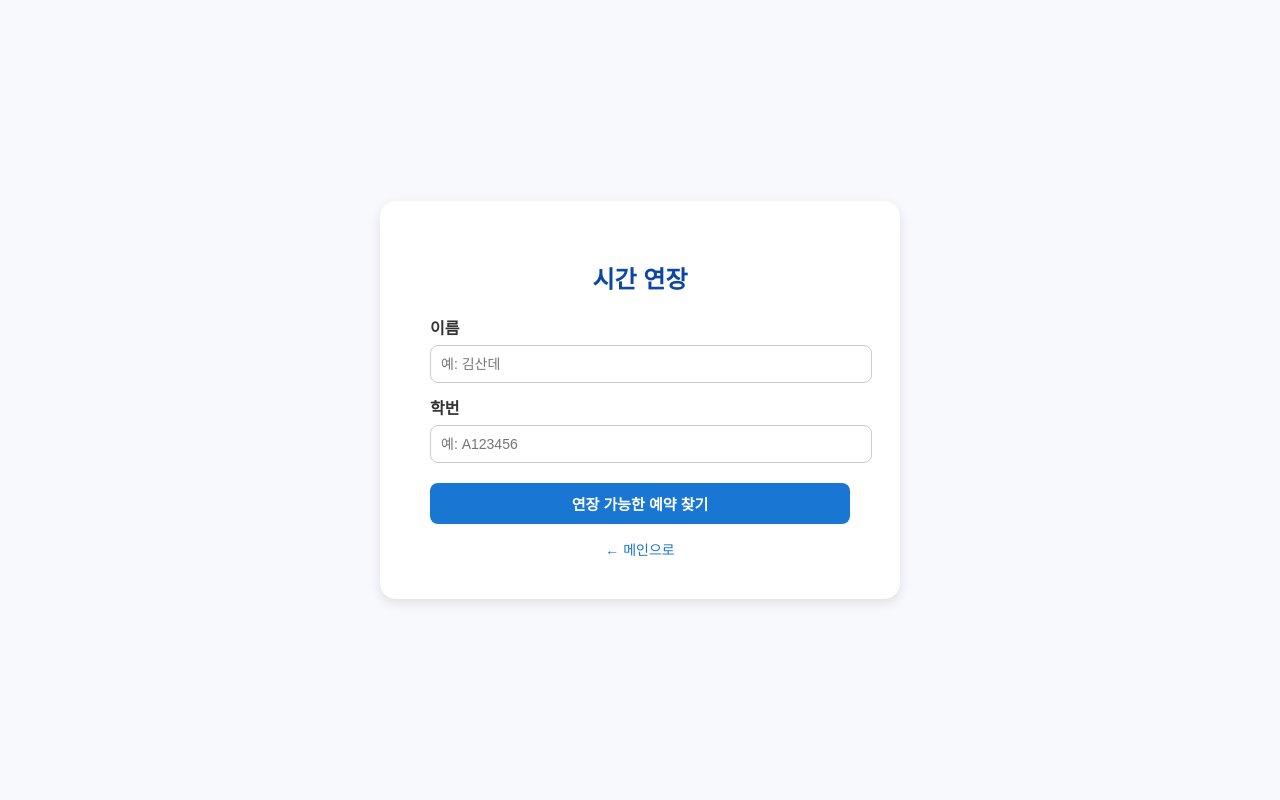
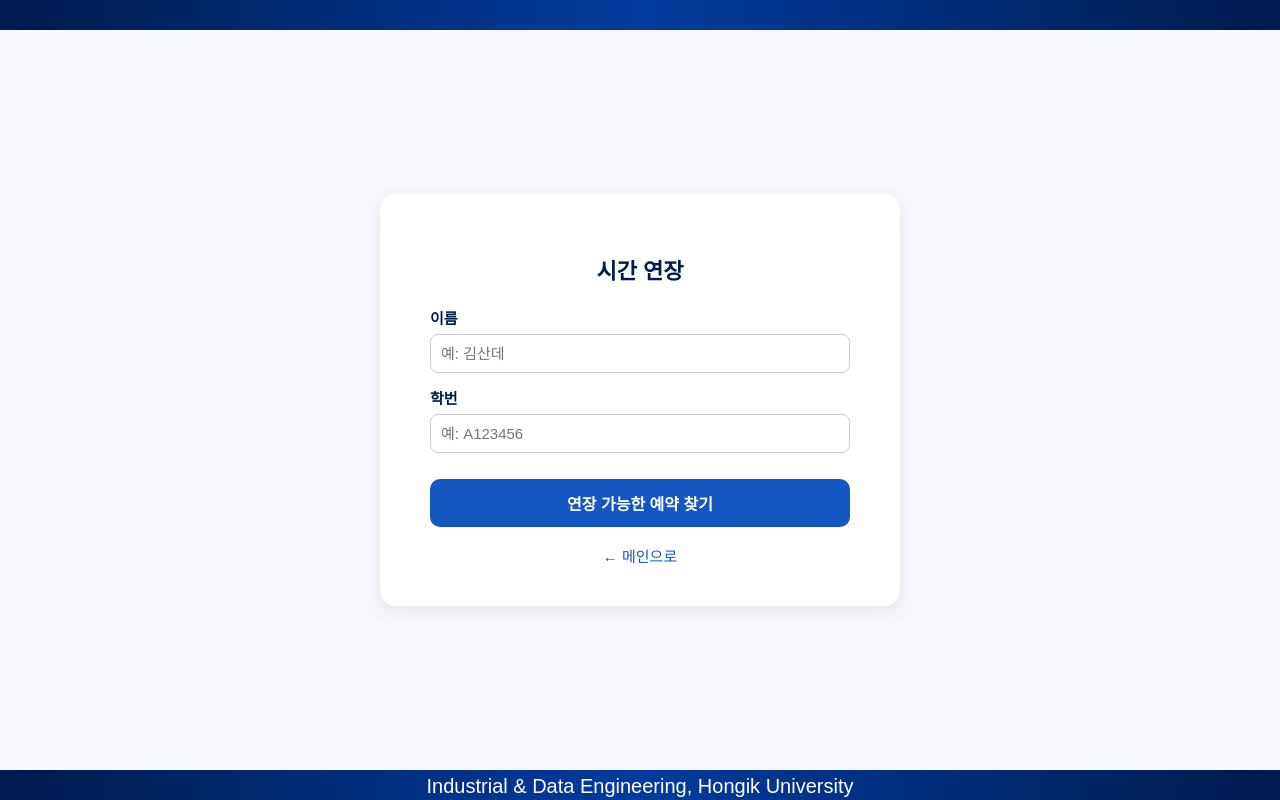
Before and after one commit to tmzkdl7412-web/studyroom-reservation, a Flask app: page /extend_page in a window 1280 px wide. Run offline with Flask 3, Linux system fonts and the light colour scheme.

Commit message:
Update extend_page.html

```diff
--- a/templates/extend_page.html
+++ b/templates/extend_page.html
@@ -12,54 +12,118 @@
       align-items: center;
       height: 100vh;
       margin: 0;
+      position: relative;
     }
+
     .container {
       background: white;
       padding: 40px 50px;
       border-radius: 16px;
-      box-shadow: 0 4px 12px rgba(0,0,0,0.1);
+      box-shadow: 0 6px 18px rgba(0,0,0,0.08);
       text-align: center;
       width: 420px;
+      transition: 0.25s ease;
     }
-    h2 { color: #0d47a1; margin-bottom: 20px; }
+
+    .container:hover {
+      transform: translateY(-3px);
+      box-shadow: 0 10px 24px rgba(0,0,0,0.12);
+    }
+
+    h2 {
+      color: #001B4E;
+      margin-bottom: 22px;
+      font-size: 22px;
+    }
+
     label {
       display: block;
-      margin: 12px 0 6px;
+      margin: 14px 0 6px;
       text-align: left;
       font-weight: 600;
-      color: #333;
+      color: #001B4E;
+      font-size: 15px;
     }
+
     input {
       width: 100%;
       padding: 10px;
       border: 1px solid #ccc;
       border-radius: 8px;
-      font-size: 14px;
+      font-size: 15px;
+      box-sizing: border-box;
     }
+
     button {
-      margin-top: 20px;
-      background: #1976d2;
+      margin-top: 26px;
+      background: #1557c0;
       color: white;
       border: none;
-      border-radius: 8px;
-      padding: 10px 0;
+      border-radius: 10px;
+      padding: 12px 0;
       width: 100%;
       font-weight: bold;
-      font-size: 15px;
+      font-size: 16px;
       cursor: pointer;
       transition: 0.2s;
     }
-    button:hover { background: #0d47a1; }
+
+    button:hover {
+      background: #003c99;
+      transform: translateY(-2px);
+    }
+
     .back {
       display: block;
-      margin-top: 15px;
-      color: #1976d2;
+      margin-top: 18px;
+      color: #1557c0;
       text-decoration: none;
+      font-size: 15px;
+      font-weight: 500;
+    }
+
+    .back:hover {
+      text-decoration: underline;
+    }
+
+    ul {
+      list-style: none;
+      padding: 0;
+      margin: 0 0 10px 0;
+    }
+
+    ul li {
+      color: #d32f2f;
+      font-weight: 600;
       font-size: 14px;
     }
-    .back:hover { text-decoration: underline; }
-    .alert { color: #d32f2f; margin-bottom: 10px; font-weight: 600; }
-    .success { color: #2e7d32; margin-bottom: 10px; font-weight: 600; }
+
+    /* ✅ 상하단 네이비 라인 */
+    body::before,
+    body::after {
+      content: "";
+      height: 30px;
+      width: 100%;
+      background: linear-gradient(to right, #001B4E, #003C9E, #001B4E);
+      position: fixed;
+      left: 0;
+      z-index: 9999;
+    }
+    body::before { top: 0; }
+    body::after { bottom: 0; }
+
+    /* ✅ 학과명 푸터 */
+    .eng-footer {
+      position: fixed;
+      bottom: 2px;
+      left: 0;
+      width: 100%;
+      text-align: center;
+      font-size: 20px;
+      color: white;
+      z-index: 10000;
+      pointer-events: none;
+    }
   </style>
 </head>
 <body>
@@ -68,9 +132,9 @@
 
     {% with messages = get_flashed_messages() %}
       {% if messages %}
-        <ul style="list-style:none; padding:0;">
+        <ul>
           {% for msg in messages %}
-            <li style="color:red; font-weight:600;">{{ msg|safe }}</li>
+            <li>{{ msg|safe }}</li>
           {% endfor %}
         </ul>
       {% endif %}
@@ -88,5 +152,9 @@
 
     <a href="{{ url_for('index') }}" class="back">← 메인으로</a>
   </div>
+
+  <div class="eng-footer">
+    Industrial &amp; Data Engineering, Hongik University
+  </div>
 </body>
 </html>
```
